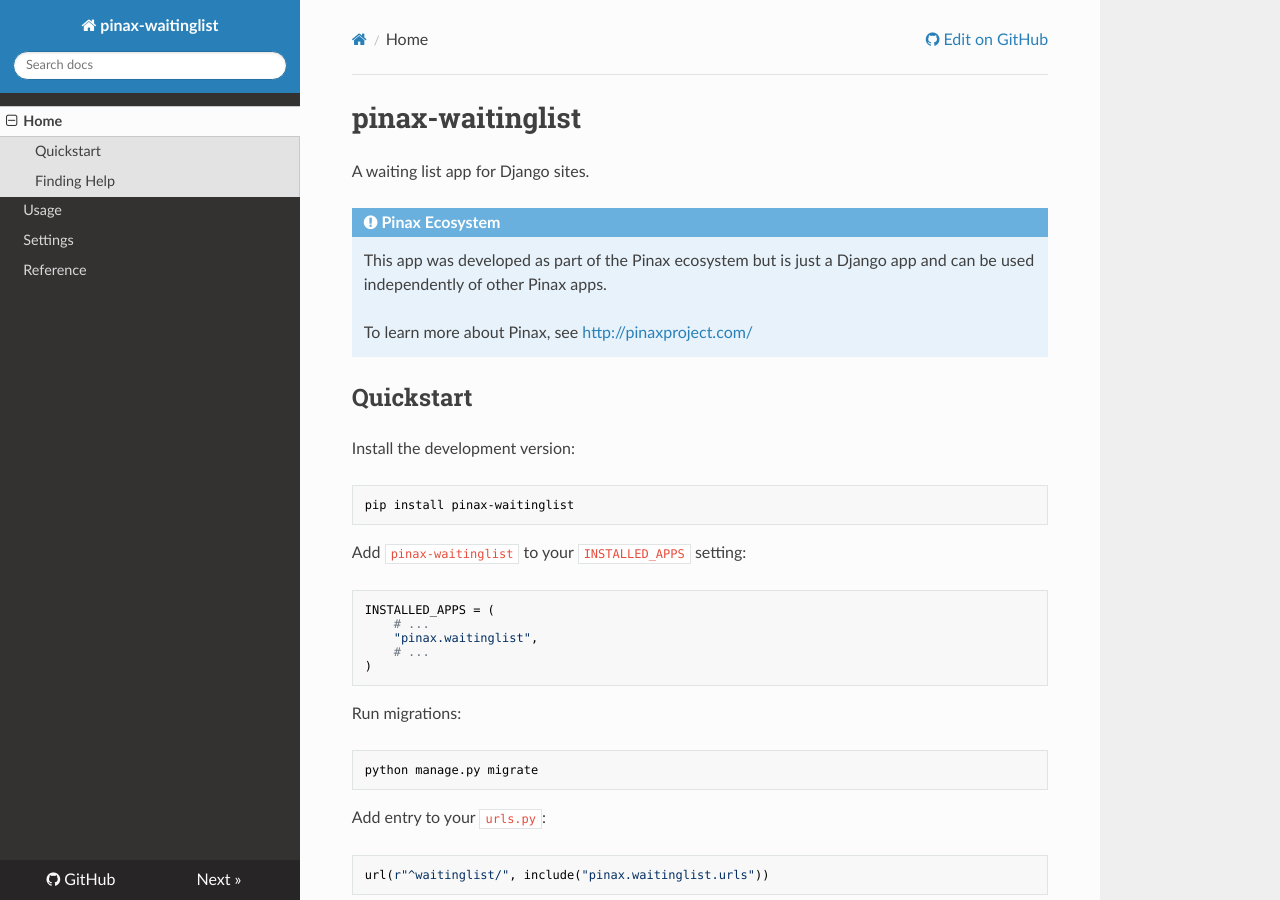
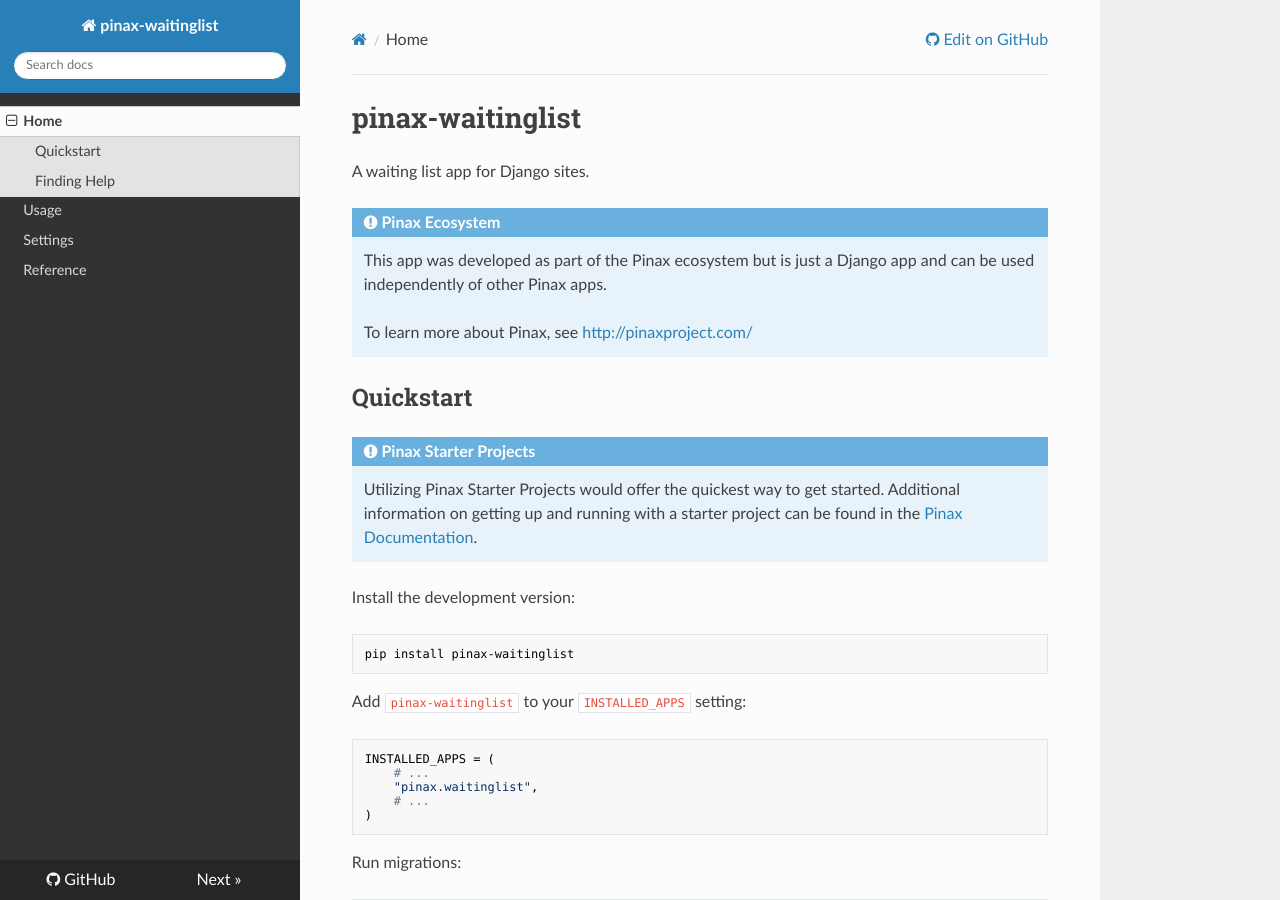
Before and after one commit to pinax/pinax-waitinglist, an MkDocs documentation site: the page built from docs/index.md, in a window 1280 px wide and 900 px high. Built offline with MkDocs 1.6.1, drawn with Linux system fonts in a browser that asks for light colours; nearby versions of some CDN libraries; old or Windows-style settings are respelled for this version of MkDocs.

Commit message:
add snippet on Pinax Starter Projects

```diff
--- a/docs/index.md
+++ b/docs/index.md
@@ -9,6 +9,9 @@
     To learn more about Pinax, see <http://pinaxproject.com/>
 
 ## Quickstart
+
+!!! note "Pinax Starter Projects"
+    Utilizing Pinax Starter Projects would offer the quickest way to get started. Additional information on getting up and running with a starter project can be found in the [Pinax Documentation](http://pinaxproject.com/pinax/pinax_starter_projects/).
 
 Install the development version:
 
```
